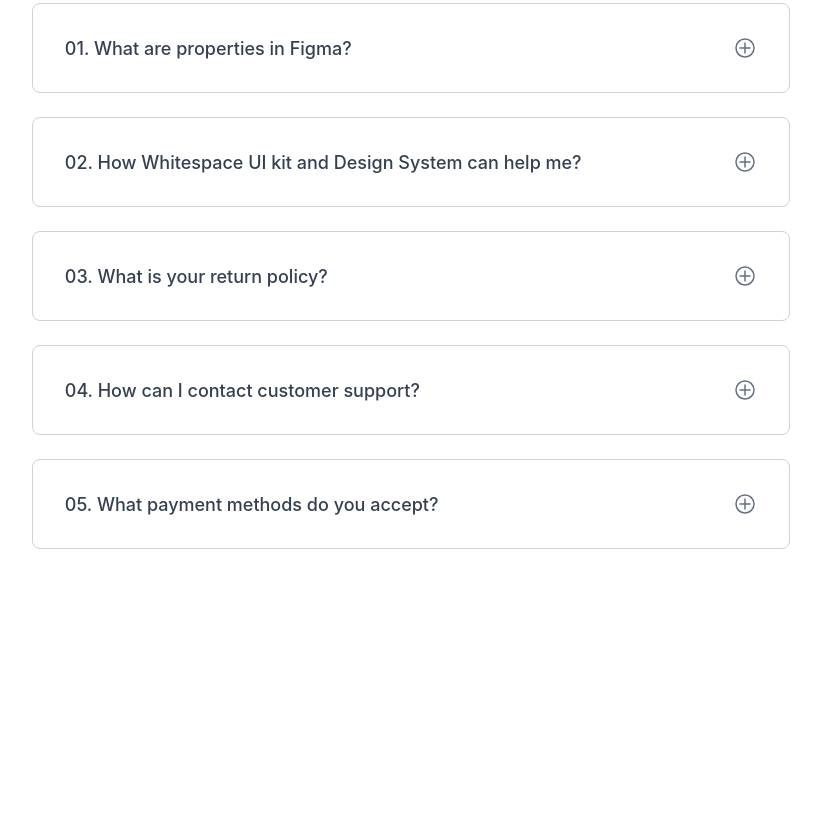
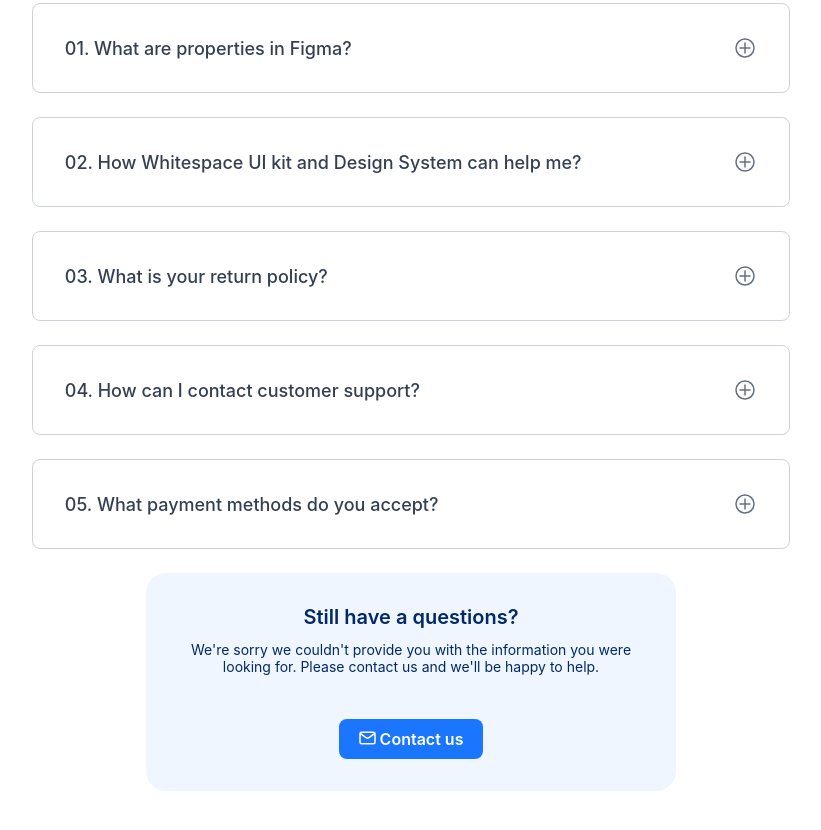
Before and after one commit to sweta530/whitespace_UI_webpage, a plain HTML site: page index.html in a window 1280 px wide. Shown: the part 1864-2694 px from the top of the page, without its empty margins (229-1050 px from the left). Before the commit the page ends 2453 px from the top, so only its background shows below. Drawn offline with Linux system fonts and the light colour scheme.

Commit message:
added faq modal

```diff
--- a/index.html
+++ b/index.html
@@ -184,7 +184,11 @@
                 <p>Lorem ipsum dolor sit amet, consectetur adipisicing elit, sed do eiusmod tempor incididunt ut labore et dolore magna aliqua. Ut enim ad minim veniam, quis nostrud exercitation ullamco laboris nisi ut aliquip ex ea commodo consequat.</p>
             </div>
         </div>
-
+        <div class="faq-modal">
+            <span class="sub-title"> Still have a questions? </span>
+            <span class="small-description"> We're sorry we couldn't provide you with the information you were looking for. Please contact us and we'll be happy to help. </span>
+            <a href="#" class="blue-btn"> <img src="assets/Vector.svg" alt="Mail Button"> Contact us </a>
+        </div>
     </section>
 
 </body>
--- a/style.css
+++ b/style.css
@@ -10,6 +10,10 @@
 .description {
     font-size: 18px;
     color: #344051;
+}
+.small-description {
+    font-size: 14px;
+    color: #002966;
 }
 .bold-description {
     font-size: 18px;
@@ -51,7 +55,7 @@
     background-color: #1A75FF !important;
     color: #FFFFFF !important;
     font-weight: 600 !important;
-    font-size: 14px !important;
+    font-size: 16px !important;
     font-family: Inter !important;
     padding: 10px 20px;
     border-radius: 8px;
--- a/style/faq-section.css
+++ b/style/faq-section.css
@@ -27,7 +27,27 @@
 div[class^="panel"] {
     display: none;
 }
+.faq-modal {
+    width: 70%;
+    display: flex;
+    flex-direction: column;
+    justify-content: flex-start;
+    align-items: center;
+    padding: 32px;
+    gap: 12px;
+    border-radius: 20px;
+    background-color: #f0f6ff;
+}
+.faq-modal .blue-btn {
+    margin-top: 32px;
+}
 
+
+@media screen and (max-width: 768px) {
+    .faq-section {
+        width: 80%;
+    }
+}
 
 @media screen and (max-width: 480px) {
     .faq-section {
@@ -38,4 +58,8 @@ div[class^="panel"] {
     .faq-container {
         padding: 16px;
     }
+    .faq-modal {
+        width: 100%;
+        padding: 24px;
+    }
 }
```
Also changed, not shown: assets/Vector.svg (added).
